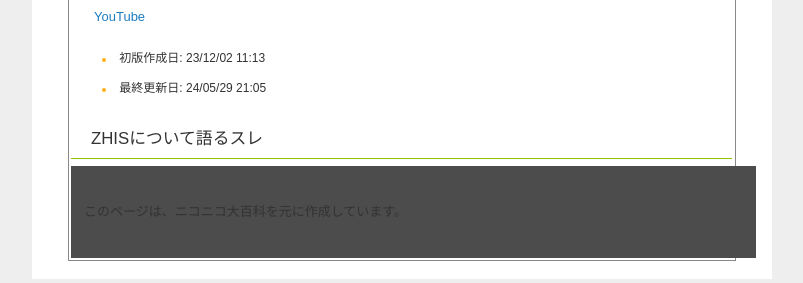
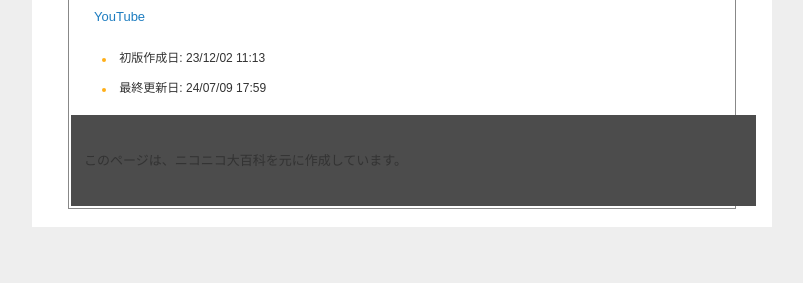
Before and after one commit to ZHISjpn/hp, a plain HTML site: page p-dic/index.html in a window 1280 px wide. Shown: the part 2531-2814 px from the top of the page, without its empty margins (238-1041 px from the left). After the commit the page ends 2762 px from the top, so only its background shows below. Drawn offline with Linux system fonts and the light colour scheme.

```diff
--- a/p-dic/index.html
+++ b/p-dic/index.html
@@ -176,16 +176,12 @@
 
         <li>
           <time itemprop="dateModified" datetime="2024-05-29T21:05:58+09:00">
-            最終更新日: 24/05/29 21:05
+            最終更新日: 24/07/09 17:59
           </time>
         </li>
       </ul>
 
     </div>
- <div class="st-bbs" id="bbs">
-  <h2>ZHIS</h2>
-  </div>
-  <div class="st-bbs-contents">
 
 <footer>
   <p>このページは、ニコニコ大百科を元に作成しています。</p>
```
